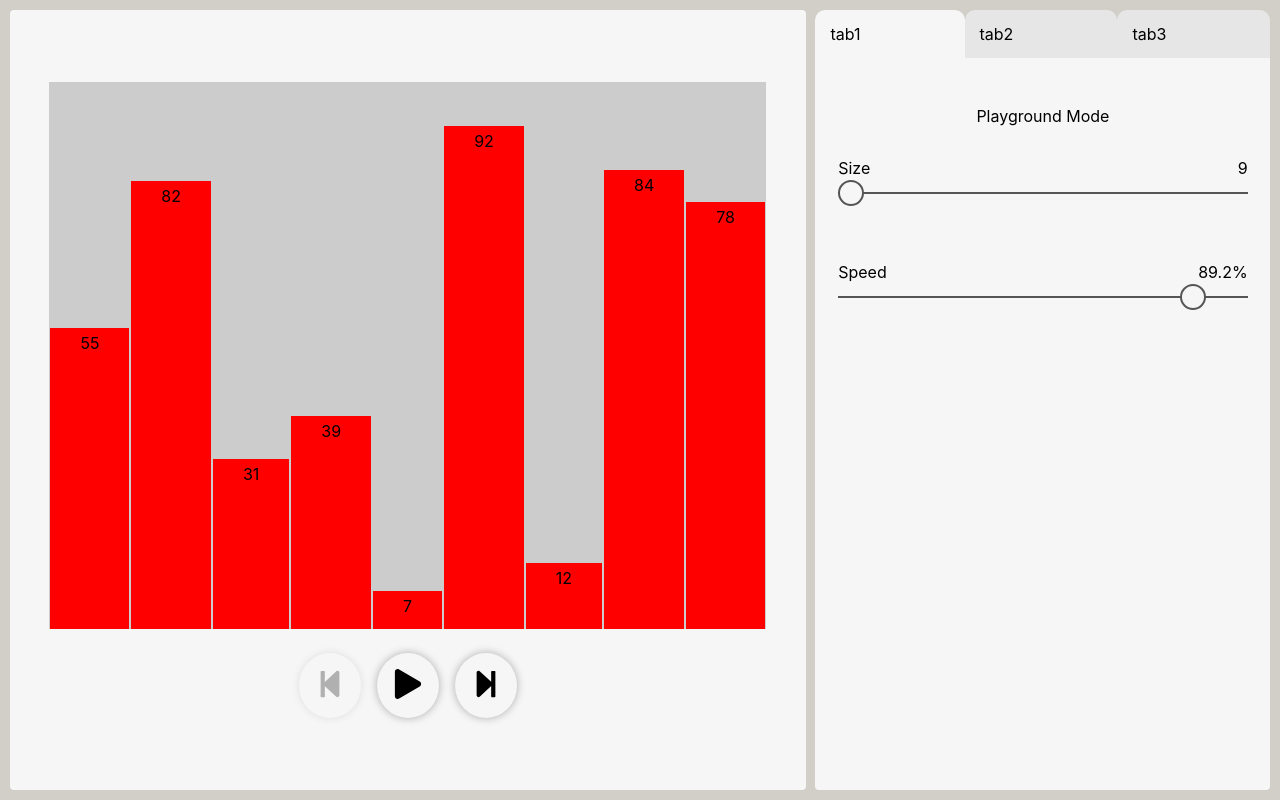
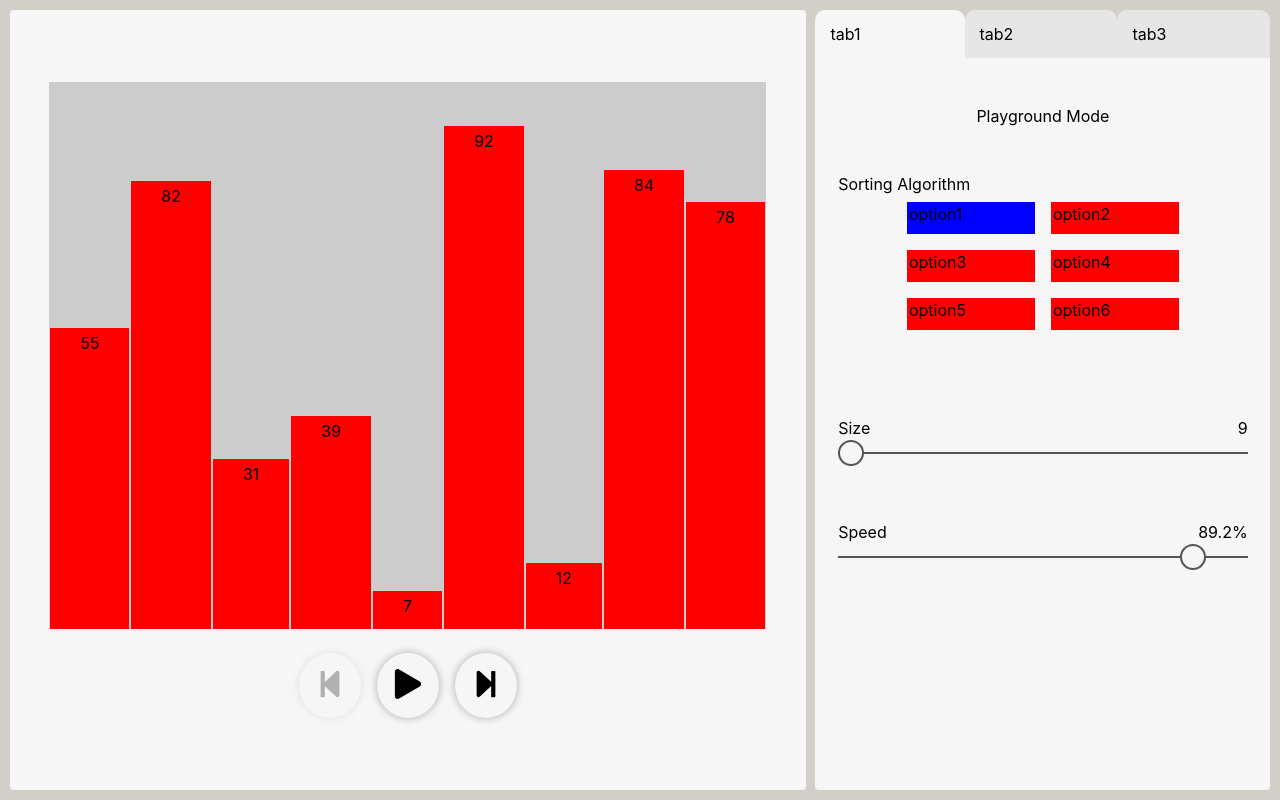
Before and after one commit to alsersan/sorting-visualizer, a React (Create React App) app: page / in a window 1280 px wide. Built offline with nearby package versions, Linux system fonts and the light colour scheme.

Commit message:
created AlgorithmOptions component

```diff
--- /dev/null
+++ b/src/components/Sidebar/components/AlgorithmOptions.js
@@ -0,0 +1,56 @@
+import React, { useState } from "react";
+import styled from "styled-components";
+
+const Container = styled.div`
+  width: 90%;
+  margin: 3rem 0;
+`;
+
+const FlexWrapper = styled.div`
+  display: flex;
+  flex-wrap: wrap;
+  justify-content: center;
+`;
+
+const Label = styled.label`
+  display: flex;
+  flex-grow: 1;
+  padding: 2px;
+  height: 2rem;
+  width: 8rem;
+  max-width: 8rem;
+  margin: 0.5rem;
+  background-color: ${(props) => (props.active ? "blue" : "red")};
+  cursor: pointer;
+`;
+
+const AlgorithmOptions = () => {
+  const [activeOption, setActiveOption] = useState(0);
+
+  return (
+    <Container>
+      <div>Sorting Algorithm</div>
+      <FlexWrapper>
+        {["option1", "option2", "option3", "option4", "option5", "option6"].map(
+          (option, index) => (
+            <React.Fragment key={index}>
+              <input
+                style={{ display: "none" }}
+                hide="hide"
+                type="radio"
+                id={option}
+                name="option"
+                onClick={() => setActiveOption(index)}
+              />
+              <Label active={index === activeOption} htmlFor={option}>
+                <span>{option}</span>
+              </Label>
+            </React.Fragment>
+          )
+        )}
+      </FlexWrapper>
+    </Container>
+  );
+};
+
+export default AlgorithmOptions;
--- a/src/components/Sidebar/components/PlaygroundMode.js
+++ b/src/components/Sidebar/components/PlaygroundMode.js
@@ -2,11 +2,13 @@ import React from "react";
 
 import SizeSelector from "./SizeSelector";
 import SpeedSelector from "./SpeedSelector";
+import AlgorithmOptions from "./AlgorithmOptions";
 
 const PlaygroundMode = ({ size, setSize, speed, setSpeed }) => {
   return (
     <React.Fragment>
       <span>Playground Mode</span>
+      <AlgorithmOptions />
       <SizeSelector size={size} setSize={setSize} />
       <SpeedSelector speed={speed} setSpeed={setSpeed} />
     </React.Fragment>
--- a/src/components/Sidebar/components/Selector/index.js
+++ b/src/components/Sidebar/components/Selector/index.js
@@ -20,7 +20,6 @@ const Selector = (props) => {
         <span>{props.mainText}</span>
         <span>{props.secondaryText}</span>
       </TextWrapper>
-
       <Slider {...props} />
     </Container>
   );
--- a/src/components/Sidebar/components/Tabs.js
+++ b/src/components/Sidebar/components/Tabs.js
@@ -16,7 +16,6 @@ const Label = styled.label`
   height: 100%;
   background-color: ${(props) => (props.active ? "#f6f6f6" : "#e6e6e6")};
   border-radius: 10px 10px 0 0;
-
   cursor: pointer;
 `;
 
```
